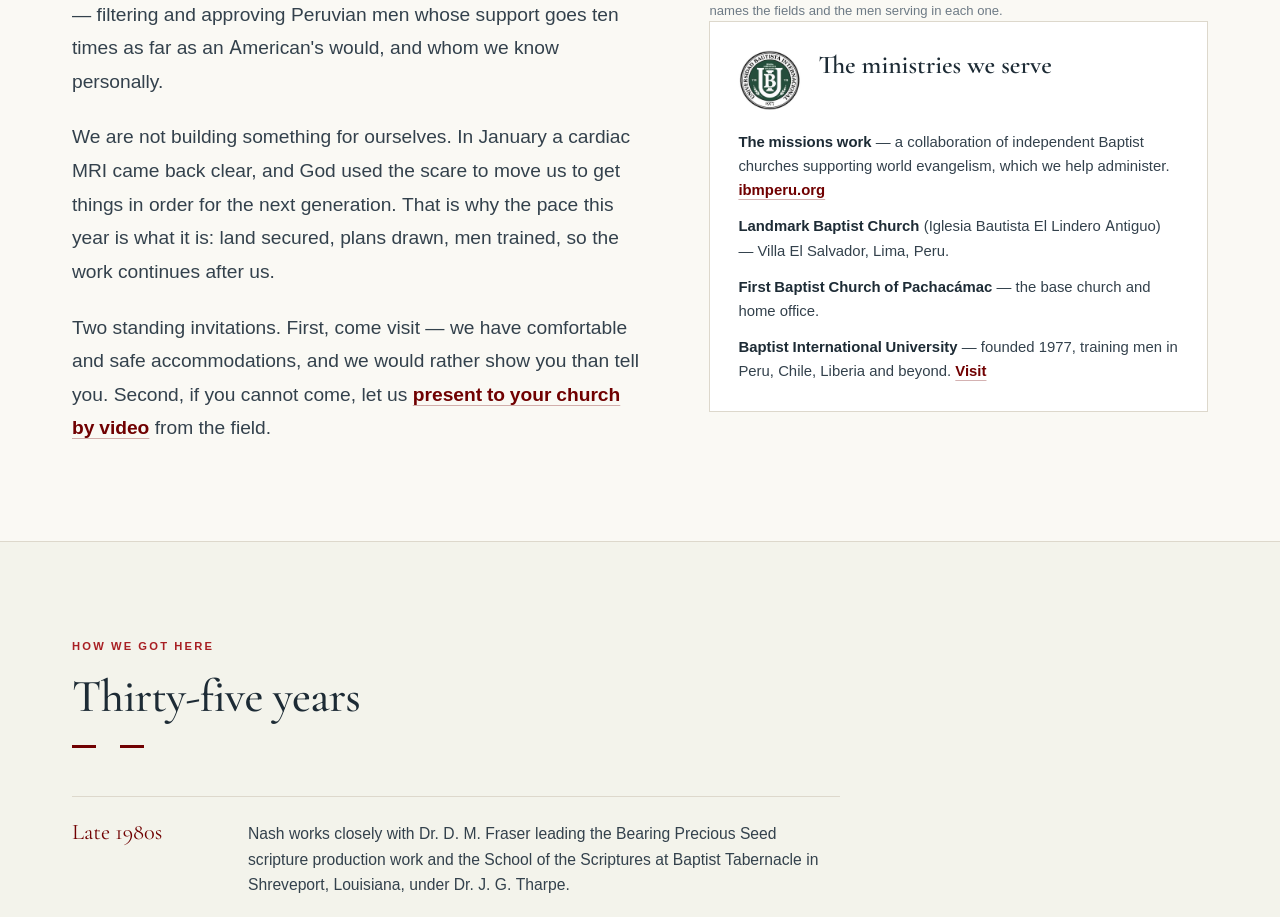
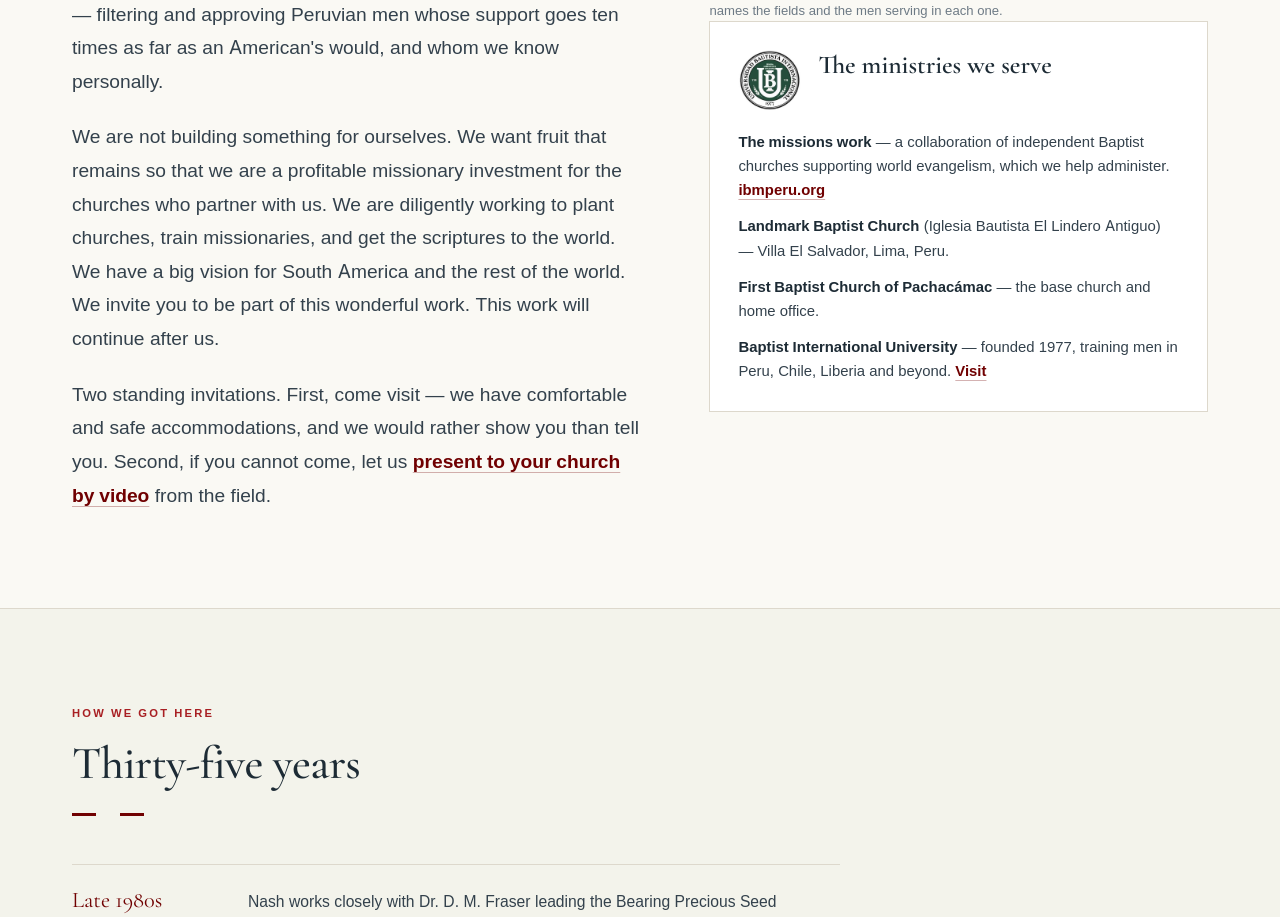
Before and after one commit to edesent/desentperu, a Next.js app: page /about in a window 1280 px wide. Shown: the part 920-1837 px from the top of the page. Built offline with nearby package versions, Linux system fonts and the light colour scheme; no server answers; a web font is replaced by a local one.

Commit message:
Updated long-term ministry vision on About page

```diff
--- a/src/app/about/page.tsx
+++ b/src/app/about/page.tsx
@@ -76,11 +76,13 @@
               an American's would, and whom we know personally.
             </p>
             <p>
-              We are not building something for ourselves. In January a cardiac
-              MRI came back clear, and God used the scare to move us to get
-              things in order for the next generation. That is why the pace this
-              year is what it is: land secured, plans drawn, men trained, so the
-              work continues after us.
+              We are not building something for ourselves. We want fruit that
+              remains so that we are a profitable missionary investment for the
+              churches who partner with us. We are diligently working to plant
+              churches, train missionaries, and get the scriptures to the world.
+              We have a big vision for South America and the rest of the world.
+              We invite you to be part of this wonderful work. This work will
+              continue after us.
             </p>
             <p className="!mb-0">
               Two standing invitations. First, come visit — we have comfortable
```
